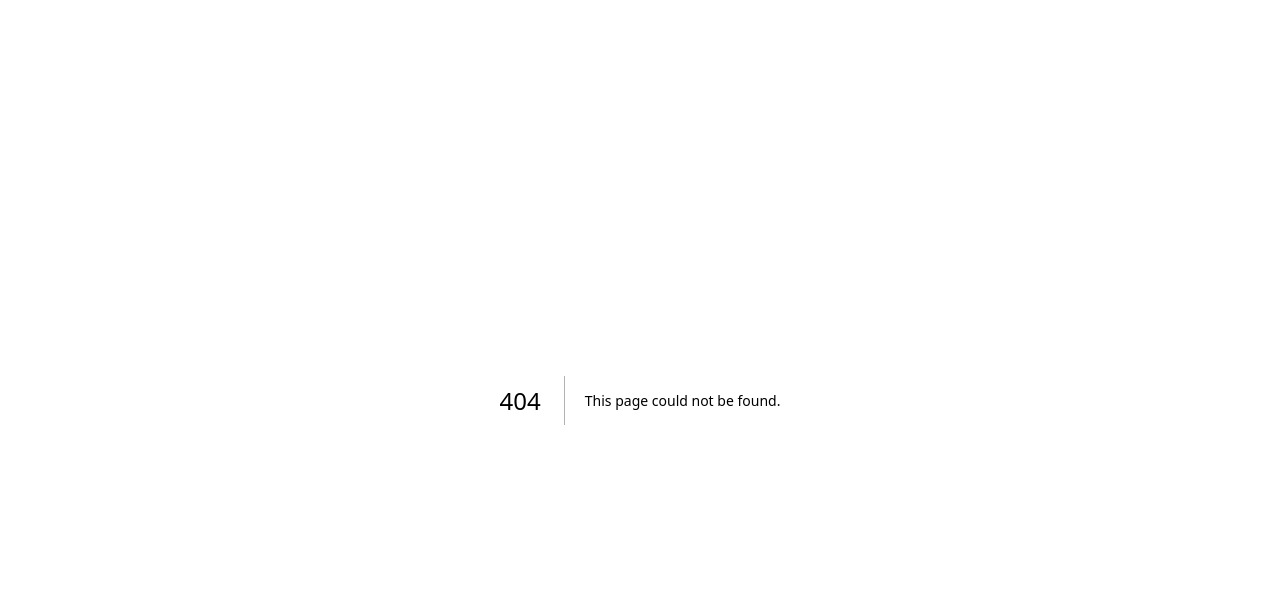
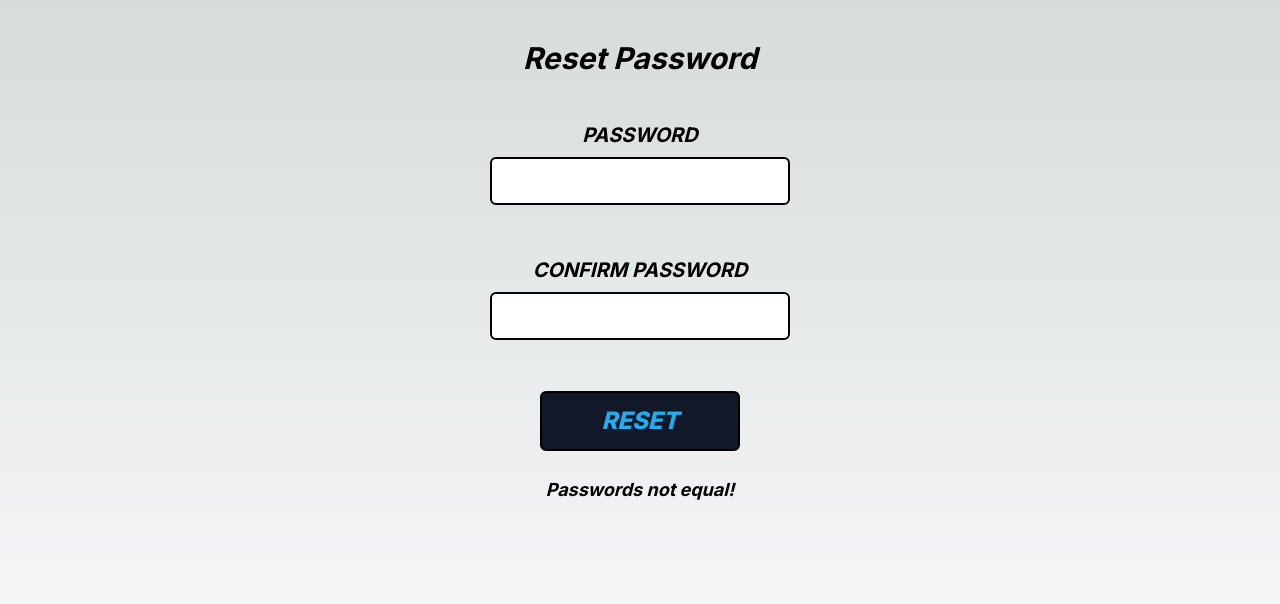
Before and after one commit to Arthur-Jr/user-hub, a Next.js app: page /reset/1 in a window 1280 px wide. Before the commit this address had no page. Shown: the top 604 px of the page. Built offline with nearby package versions, Linux system fonts and the light colour scheme; no server answers.

Commit message:
feat: create reset password page

```diff
--- /dev/null
+++ b/src/app/reset/[token]/page.jsx
@@ -0,0 +1,44 @@
+'use client';
+
+import Form from "@/components/Form";
+import { useEffect, useState } from "react";
+import { useRouter } from 'next/navigation';
+import endpoints from "@/constants/endpoints";
+import getUserData from "@/requests/getUserData";
+
+function ResetPassword({ params: { token } }) {
+  const [responseMsg, setResponseMsg] = useState('');
+  const formFields = ['password', 'confirmPassword'];
+  const router = useRouter();
+
+  useEffect(() => {
+    if (!token) {
+      router.push(endpoints.home);
+      return;
+    }
+
+    getUserData(token).then((result) => {
+      if (!result.username) {
+        router.push(endpoints.home);
+      }
+    });
+  }, [router, token]);
+
+  const handleSubmit = (e, userData) => {
+    e.preventDefault();
+  }
+
+  return (
+    <main className="h-[100vh] flex flex-col items-center w-[100%] p-10">
+      <h1 className="text-center text-3xl font-bold italic mb-5">Reset Password</h1>
+
+      <div className="flex flex-col items-center w-[400px] h-[450px]">
+        <Form fields={ formFields } setResponseMsg={ setResponseMsg } handleSubmit={ handleSubmit } page="reset" />
+
+        { responseMsg.length > 0 && <span className="text-lg italic font-bold text-black text-center">{ responseMsg }</span> }
+      </div>
+    </main>
+  )
+}
+
+export default ResetPassword;;
--- a/src/components/Form.jsx
+++ b/src/components/Form.jsx
@@ -58,7 +58,7 @@ function Form({ fields, page, setResponseMsg, handleSubmit }) {
       }
     }
 
-    if (page === 'register') {
+    if (page === 'register' || page === 'reset') {
       handlePasswordSimilarity();
     }
 
@@ -66,7 +66,7 @@ function Form({ fields, page, setResponseMsg, handleSubmit }) {
 
   return (
     <form
-      className={ `flex flex-col items-center justify-around w-full ${ page === 'register' ? 'h-[480px]' : 'h-[380px]' } ${ page === 'add email' ? 'text-black' : 'text-white' }` }
+      className={ `flex flex-col items-center justify-around w-full ${ page === 'register' ? 'h-[480px]' : 'h-[380px]' } ${ page === 'add email' || page === 'reset' ? 'text-black' : 'text-white' }` }
       onSubmit={ (e) => handleButtonClick(e) }
     >
       { fields.map((field) => (
@@ -81,6 +81,7 @@ function Form({ fields, page, setResponseMsg, handleSubmit }) {
             className="mt-2 text-black p-2 rounded-md w-full border-2 border-black"
             required={ field === 'email' && page === 'register' ? false : true }
             maxLength={ field.toLowerCase().includes('password') || field === 'username' ? '16' : '30' }
+            minLength={ field.toLowerCase().includes('password') ? '6' : '3' }
           />
 
           { field === 'email' && page === 'register' &&
```
